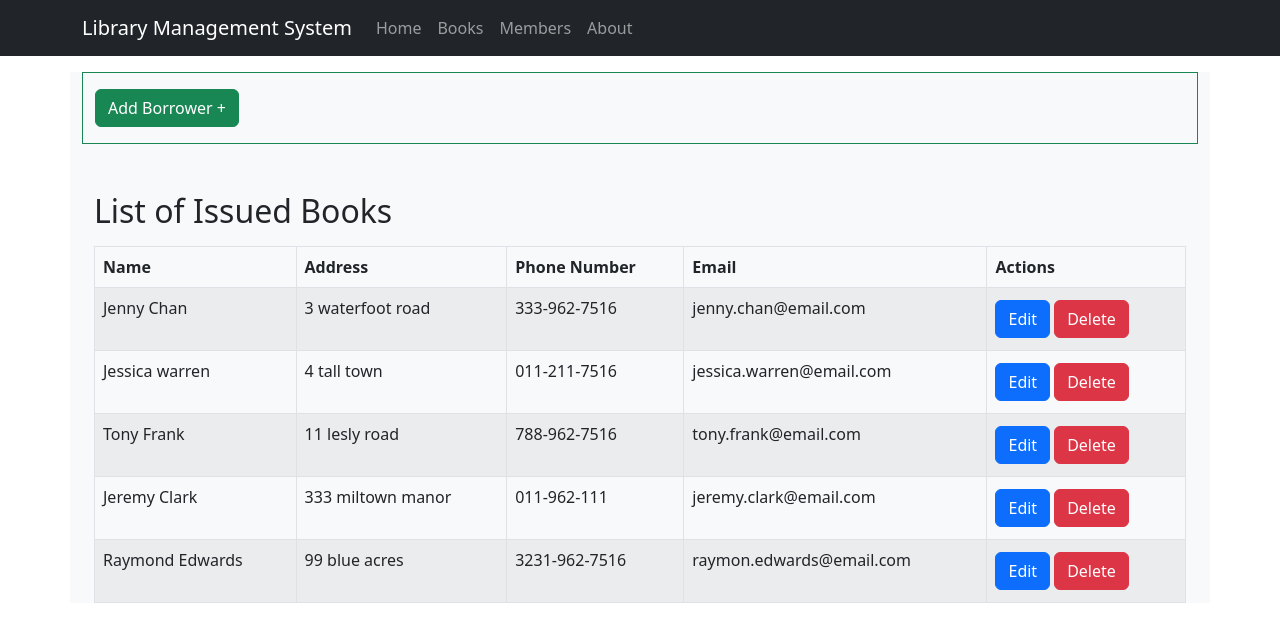
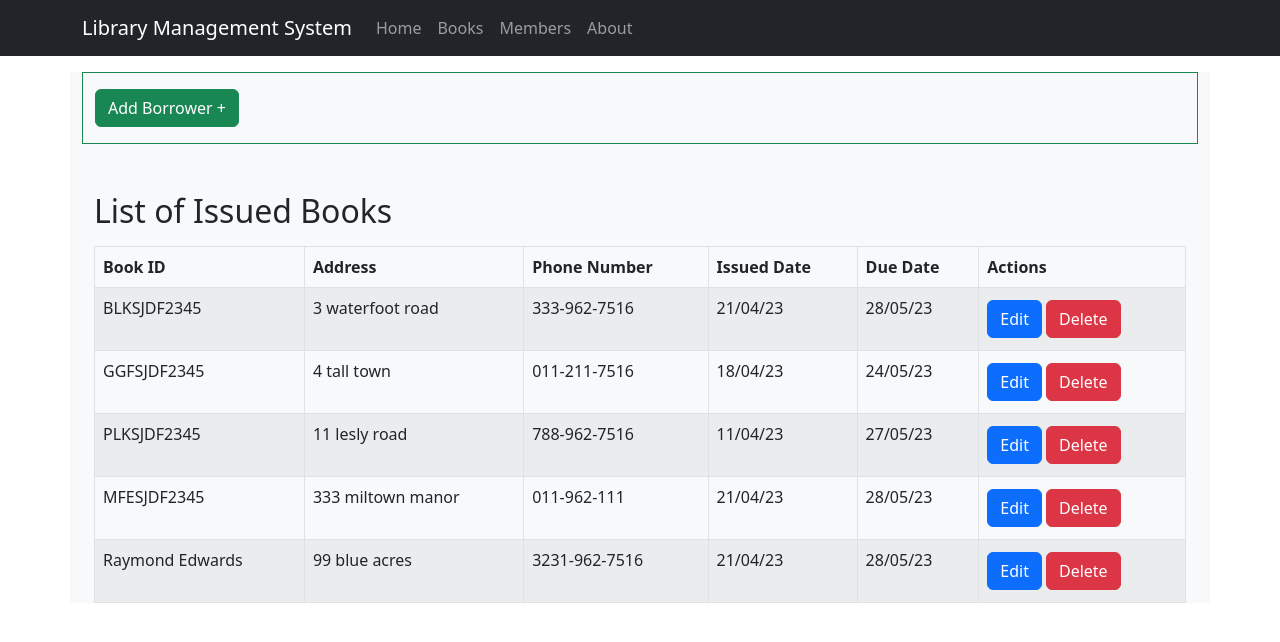
Before and after one commit to rahulhere-1/LibraryManagementSystem, a React (Create React App) app in the folder frontend/library-system-management-app/: page / in a window 1280 px wide. Shown: the top 642 px of the page. Built offline with nearby package versions, Linux system fonts and the light colour scheme.

Commit message:
made changes to borrowed table

```diff
--- a/frontend/library-system-management-app/src/components/Borrowed/BorrowedTable.js
+++ b/frontend/library-system-management-app/src/components/Borrowed/BorrowedTable.js
@@ -7,10 +7,11 @@ const BorrowedTable = () => {
   const [contacts, setContacts] = useState(data);
 
   const [editFormData, setEditFormData] = useState({
-    fullName: "",
+    bookId: "",
     address: "",
     phoneNumber: "",
-    email: "",
+    issueDate: "",
+    dueDate: "",
   });
 
   const [editContactId, setEditContactId] = useState(null);
@@ -32,10 +33,11 @@ const BorrowedTable = () => {
 
     const editedContact = {
       id: editContactId,
-      fullName: editFormData.fullName,
+      bookId: editFormData.bookId,
       address: editFormData.address,
       phoneNumber: editFormData.phoneNumber,
-      email: editFormData.email,
+      issueDate: editFormData.issueDate,
+      dueDate: editFormData.dueDate,
     };
 
     const newContacts = [...contacts];
@@ -53,10 +55,11 @@ const BorrowedTable = () => {
     setEditContactId(contact.id);
 
     const formValues = {
-      fullName: contact.fullName,
+      bookId: contact.bookId,
       address: contact.address,
       phoneNumber: contact.phoneNumber,
-      email: contact.email,
+      issueDate: contact.issueDate,
+      dueDate: contact.dueDate,
     };
 
     setEditFormData(formValues);
@@ -83,10 +86,11 @@ const BorrowedTable = () => {
           <Table striped bordered hover>
             <thead>
               <tr>
-                <th>Name</th>
+                <th>Book ID</th>
                 <th>Address</th>
                 <th>Phone Number</th>
-                <th>Email</th>
+                <th>Issued Date</th>
+                <th>Due Date</th>
                 <th>Actions</th>
               </tr>
             </thead>
--- a/frontend/library-system-management-app/src/components/Borrowed/EditableRow.js
+++ b/frontend/library-system-management-app/src/components/Borrowed/EditableRow.js
@@ -12,8 +12,8 @@ const EditableRow = ({
           type="text"
           required="required"
           placeholder="Enter a name..."
-          name="fullName"
-          value={editFormData.fullName}
+          name="bookId"
+          value={editFormData.bookId}
           onChange={handleEditFormChange}
         ></input>
       </td>
@@ -39,11 +39,21 @@ const EditableRow = ({
       </td>
       <td>
         <input
-          type="email"
+          type="date"
           required="required"
-          placeholder="Enter an email..."
-          name="email"
-          value={editFormData.email}
+          placeholder="dd-mm-yyyy"
+          name="issueDate"
+          value={editFormData.issueDate}
+          onChange={handleEditFormChange}
+        ></input>
+      </td>
+      <td>
+        <input
+          type="date"
+          required="required"
+          placeholder="dd-mm-yyyy"
+          name="dueDate"
+          value={editFormData.dueDate}
           onChange={handleEditFormChange}
         ></input>
       </td>
--- a/frontend/library-system-management-app/src/components/Borrowed/ReadOnlyRow.js
+++ b/frontend/library-system-management-app/src/components/Borrowed/ReadOnlyRow.js
@@ -3,10 +3,11 @@ import { Button } from "react-bootstrap";
 const ReadOnlyRow = ({ contact, handleEditClick, handleDeleteClick }) => {
   return (
     <tr>
-      <td>{contact.fullName}</td>
+      <td>{contact.bookId}</td>
       <td>{contact.address}</td>
       <td>{contact.phoneNumber}</td>
-      <td>{contact.email}</td>
+      <td>{contact.issueDate}</td>
+      <td>{contact.dueDate}</td>
       <td>
         <Button
           type="button"
--- a/frontend/library-system-management-app/src/components/Borrowed/mock-data.json
+++ b/frontend/library-system-management-app/src/components/Borrowed/mock-data.json
@@ -1,37 +1,42 @@
 [
   {
     "id": 1,
-    "fullName": "Jenny Chan",
+    "bookId": "BLKSJDF2345",
     "address": "3 waterfoot road",
     "phoneNumber": "333-962-7516",
-    "email": "jenny.chan@email.com"
+    "issueDate": "21/04/23",
+    "dueDate" : "28/05/23"
   },
   {
     "id": 2,
-    "fullName": "Jessica warren",
+    "bookId": "GGFSJDF2345",
     "address": "4 tall town",
     "phoneNumber": "011-211-7516",
-    "email": "jessica.warren@email.com"
+    "issueDate": "18/04/23",
+    "dueDate" : "24/05/23"
   },
   {
     "id": 3,
-    "fullName": "Tony Frank",
+    "bookId":"PLKSJDF2345",
     "address": "11 lesly road",
     "phoneNumber": "788-962-7516",
-    "email": "tony.frank@email.com"
+    "issueDate": "11/04/23",
+    "dueDate" : "27/05/23"
   },
   {
     "id": 4,
-    "fullName": "Jeremy Clark",
+    "bookId": "MFESJDF2345",
     "address": "333 miltown manor",
     "phoneNumber": "011-962-111",
-    "email": "jeremy.clark@email.com"
+    "issueDate": "21/04/23",
+    "dueDate" : "28/05/23"
   },
   {
     "id": 5,
-    "fullName": "Raymond Edwards",
+    "bookId": "Raymond Edwards",
     "address": "99 blue acres",
     "phoneNumber": "3231-962-7516",
-    "email": "raymon.edwards@email.com"
+    "issueDate": "21/04/23",
+    "dueDate" : "28/05/23"
   }
 ]
```
Also changed, not shown: 1 other file (tests, documents, lock files or other folders).
